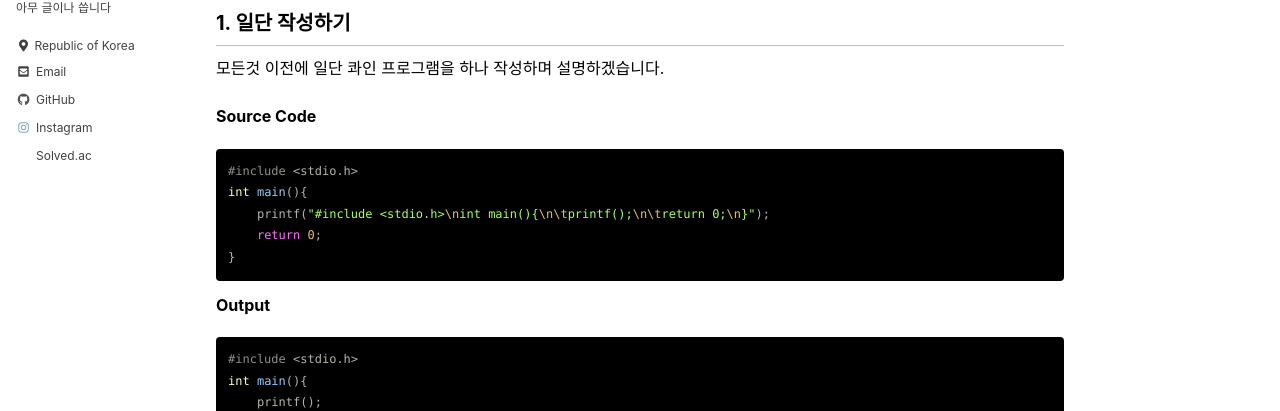
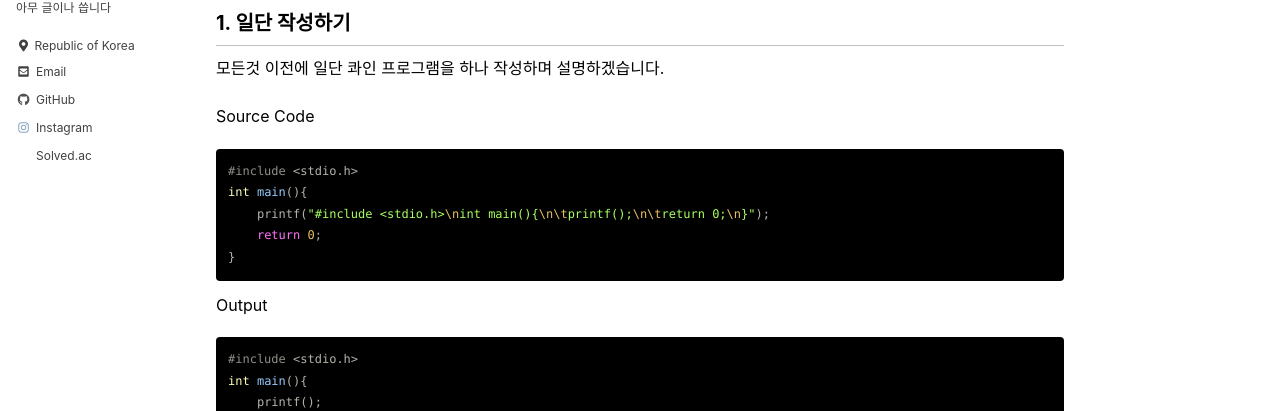
Before and after one commit to MOJAN3543/MOJAN3543.github.io, a Jekyll site: the page built from _posts/Quine/2023-01-21-Quine.md, in a window 1280 px wide and 900 px high. Shown: the part 280-691 px from the top of the window. Built offline with Jekyll 4.4.1, drawn with Linux system fonts in a browser that asks for light colours; cached includes are drawn as plain includes.

````diff
--- a/_posts/Quine/2023-01-21-Quine.md
+++ b/_posts/Quine/2023-01-21-Quine.md
@@ -7,7 +7,7 @@ last_modified_at: 2023-01-21
 시스템 파일 읽기나 외부 라이브러리를 사용하지 않고 자기 자신의 소스코드를 출력해야하기 때문에, 초보자가 작성하기 쉽지 않은 소스 코드중 하나입니다.
 ## 1. 일단 작성하기
 모든것 이전에 일단 콰인 프로그램을 하나 작성하며 설명하겠습니다.<br><br>
-**Source Code**
+Source Code
 ```c{% raw %}
 #include <stdio.h>
 int main(){
@@ -15,7 +15,7 @@ int main(){
     return 0;
 }
 {% endraw %}```
-**Output**
+Output
 ```c{% raw %}
 #include <stdio.h>
 int main(){
@@ -26,7 +26,7 @@ int main(){
 시작이 좋습니다! `printf` 내부의 문자열 외엔 모든것을 작성했습니다. 하지만, 다른말로 말하면 콰인에 대해서 아무것도 진행되지 않았습니다.
 우선 이렇게 계속 `printf`의 형식 문자열(format)에 작성한다면, 콰인을 작성할 수 없으므로. 다음부터는 문자열 변수를 활용하겠습니다.
 * * *
-**Source Code**
+Source Code
 ```c{% raw %}
 #include <stdio.h>
 int main(){
@@ -35,7 +35,7 @@ int main(){
   return 0;
 }
 {% endraw %}```
-**Output**
+Output
 ```c{% raw %}
 #include <stdio.h>
 int main(){
@@ -48,7 +48,7 @@ int main(){
 하지만 출력 3번째 줄인 `char CODE[] = ""` 부분에서의 코드 수정이 어려워 보입니다.
 어떻게 해야 `CODE` 내부에 `CODE`를 넣을 수 있을까요?
 * * *
-**Source Code**
+Source Code
 ```c{% raw %}
 #include <stdio.h>
 int main(){
@@ -57,7 +57,7 @@ int main(){
     return 0;
 }
 {% endraw %}```
-**Output**
+Output
 ```c{% raw %}
 #include <stdio.h>
 int main(){
@@ -97,7 +97,7 @@ main.c:8:2: error: missing terminating " character
 
 이것을 어떻게 해결해야될까요?
 * * *
-**Source Code**
+Source Code
 ```c{% raw %}
 #include <stdio.h>
 int main(){
@@ -106,7 +106,7 @@ int main(){
     return 0;
 }
 {% endraw %}```
-**Output**
+Output
 ```c{% raw %}
 #include <stdio.h>
 int main(){
````
